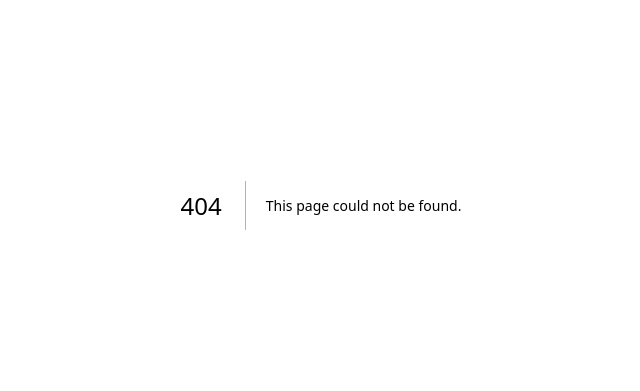
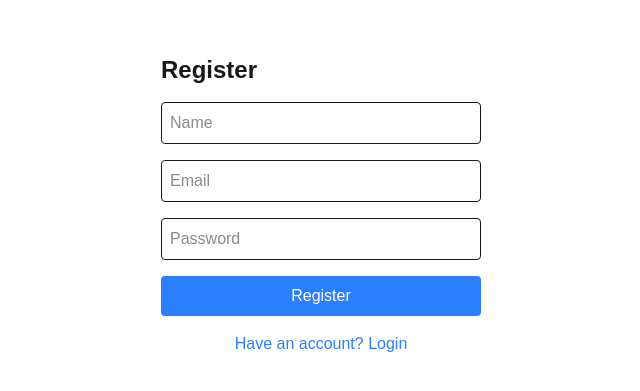
Before and after one commit to Viktor-KL/Offline-test-platform-PWA-NodeJS-NextJS, a Next.js app in the folder frontend/: page /register in a window 1280 px wide. Before the commit this address had no page. Shown: the part 195-586 px from the top of the page, without its empty margins (319-959 px from the left). Built offline with nearby package versions, Linux system fonts and the light colour scheme.

Commit message:
feat(fe): add login and register pages

```diff
--- /dev/null
+++ b/frontend/app/(auth)/login/page.tsx
@@ -0,0 +1,54 @@
+'use client';
+
+import { useState } from 'react';
+import { useLoginMutation } from '@/store/api/authApi';
+import { useRouter } from 'next/navigation';
+import Link from 'next/link';
+
+export default function LoginPage() {
+    const [email, setEmail] = useState('');
+    const [password, setPassword] = useState('');
+    const [login, { isLoading, error }] = useLoginMutation();
+    const router = useRouter();
+
+    const handleSubmit = async (e: React.FormEvent) => {
+        e.preventDefault();
+        try {
+            await login({ email, password }).unwrap();
+            router.push('/dashboard');
+        } catch { }
+    };
+
+    return (
+        <div className="min-h-screen flex items-center justify-center">
+            <form onSubmit={handleSubmit} className="flex flex-col gap-4 w-80">
+                <h1 className="text-2xl font-bold">Login</h1>
+                {error && <p className="text-red-500">Invalid email or password</p>}
+                <input
+                    type="email"
+                    placeholder="Email"
+                    value={email}
+                    onChange={(e) => setEmail(e.target.value)}
+                    className="border p-2 rounded"
+                />
+                <input
+                    type="password"
+                    placeholder="Password"
+                    value={password}
+                    onChange={(e) => setPassword(e.target.value)}
+                    className="border p-2 rounded"
+                />
+                <button
+                    type="submit"
+                    disabled={isLoading}
+                    className="bg-blue-500 text-white p-2 rounded"
+                >
+                    {isLoading ? 'Loading...' : 'Login'}
+                </button>
+                <Link href="/register" className="text-center text-blue-500">
+                    No account? Register
+                </Link>
+            </form>
+        </div>
+    );
+}
--- /dev/null
+++ b/frontend/app/(auth)/register/page.tsx
@@ -0,0 +1,62 @@
+'use client';
+
+import { useState } from 'react';
+import { useRegisterMutation } from '@/store/api/authApi';
+import { useRouter } from 'next/navigation';
+import Link from 'next/link';
+
+export default function RegisterPage() {
+    const [name, setName] = useState('');
+    const [email, setEmail] = useState('');
+    const [password, setPassword] = useState('');
+    const [register, { isLoading, error }] = useRegisterMutation();
+    const router = useRouter();
+
+    const handleSubmit = async (e: React.FormEvent) => {
+        e.preventDefault();
+        try {
+            await register({ name, email, password }).unwrap();
+            router.push('/dashboard');
+        } catch { }
+    };
+
+    return (
+        <div className="min-h-screen flex items-center justify-center">
+            <form onSubmit={handleSubmit} className="flex flex-col gap-4 w-80">
+                <h1 className="text-2xl font-bold">Register</h1>
+                {error && <p className="text-red-500">Something went wrong</p>}
+                <input
+                    type="text"
+                    placeholder="Name"
+                    value={name}
+                    onChange={(e) => setName(e.target.value)}
+                    className="border p-2 rounded"
+                />
+                <input
+                    type="email"
+                    placeholder="Email"
+                    value={email}
+                    onChange={(e) => setEmail(e.target.value)}
+                    className="border p-2 rounded"
+                />
+                <input
+                    type="password"
+                    placeholder="Password"
+                    value={password}
+                    onChange={(e) => setPassword(e.target.value)}
+                    className="border p-2 rounded"
+                />
+                <button
+                    type="submit"
+                    disabled={isLoading}
+                    className="bg-blue-500 text-white p-2 rounded"
+                >
+                    {isLoading ? 'Loading...' : 'Register'}
+                </button>
+                <Link href="/login" className="text-center text-blue-500">
+                    Have an account? Login
+                </Link>
+            </form>
+        </div>
+    );
+}
```
